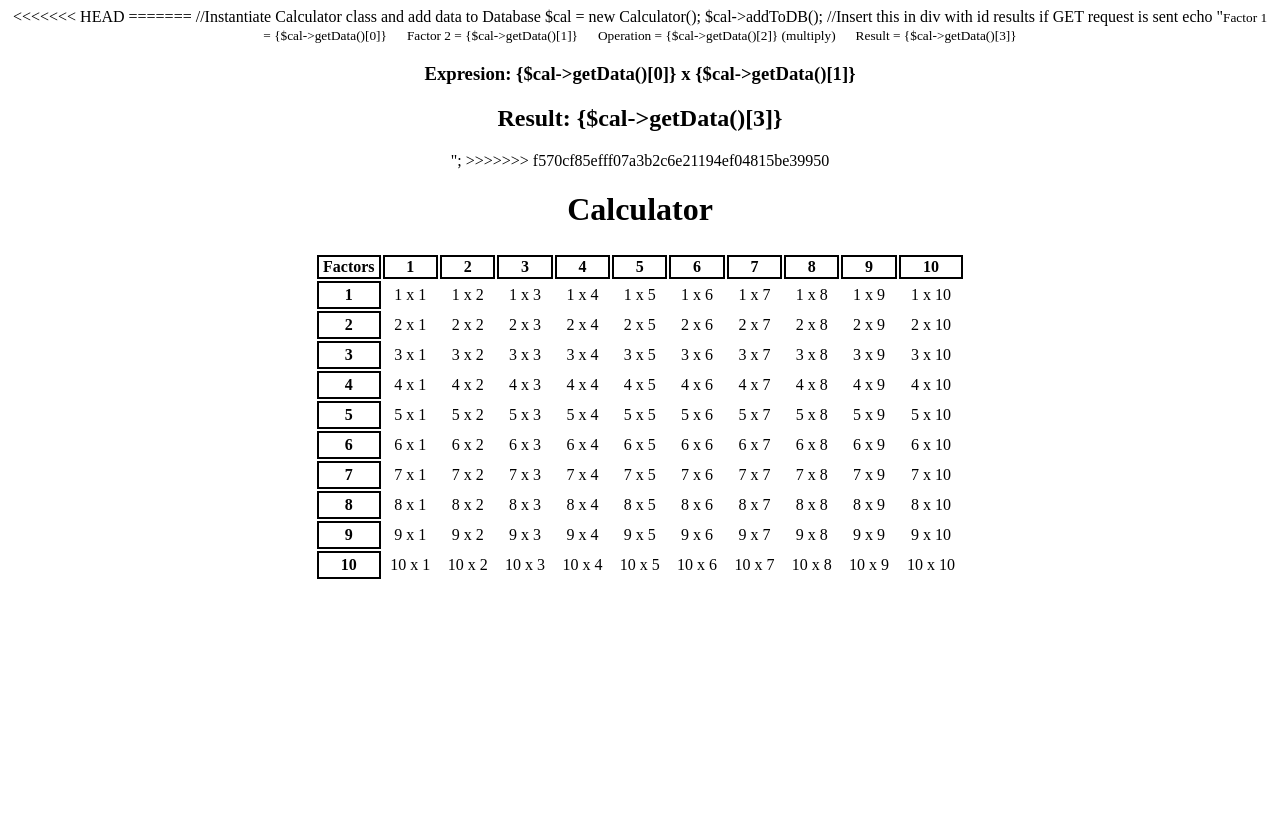
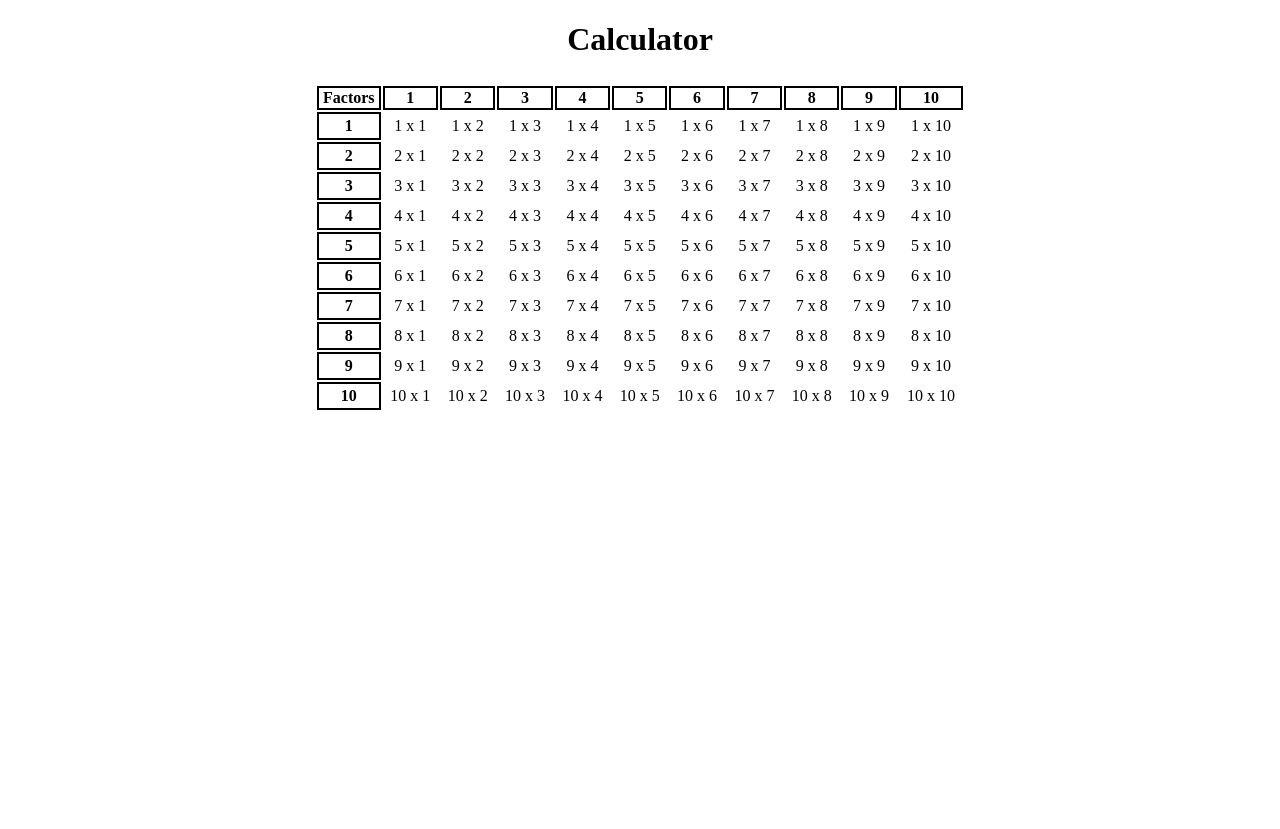
Before and after one commit to Smiley-dev/Calculator, a PHP site: page / in a window 1280 px wide. Before the commit the page ends 579 px from the top, so only its background shows below. Run offline with PHP 8.4, Linux system fonts and the light colour scheme.

Commit message:
Final project

```diff
--- a/index.php
+++ b/index.php
@@ -26,20 +26,7 @@ if(isset($_GET['factors'])){
 
 } else { ?>
 
-<<<<<<< HEAD
-=======
-    //Instantiate Calculator class and add data to Database
-    $cal = new Calculator();
-    $cal->addToDB();
 
-    //Insert this in div with id results if GET request is sent
-    echo "<small>Factor 1 = {$cal->getData()[0]} &emsp;
-                 Factor 2 = {$cal->getData()[1]} &emsp;
-                 Operation = {$cal->getData()[2]} (multiply) &emsp;
-                 Result = {$cal->getData()[3]}</small><br>
-             <h3>Expresion: {$cal->getData()[0]} x {$cal->getData()[1]}</h3>
-             <h2>Result: {$cal->getData()[3]}</h2>";
->>>>>>> f570cf85efff07a3b2c6e21194ef04815be39950
 
     <h1>Calculator</h1>
     <!-- Generating Table -->
```
